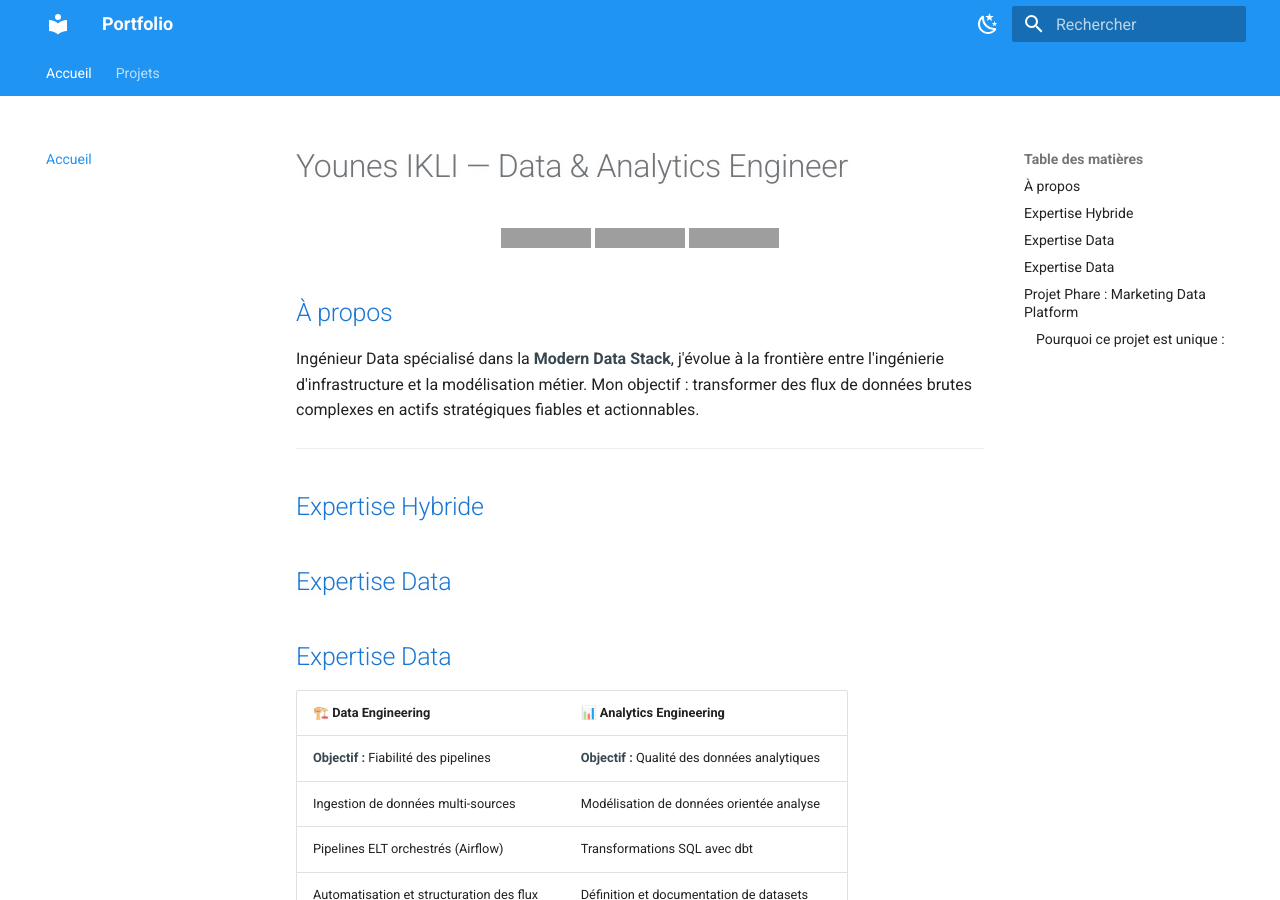
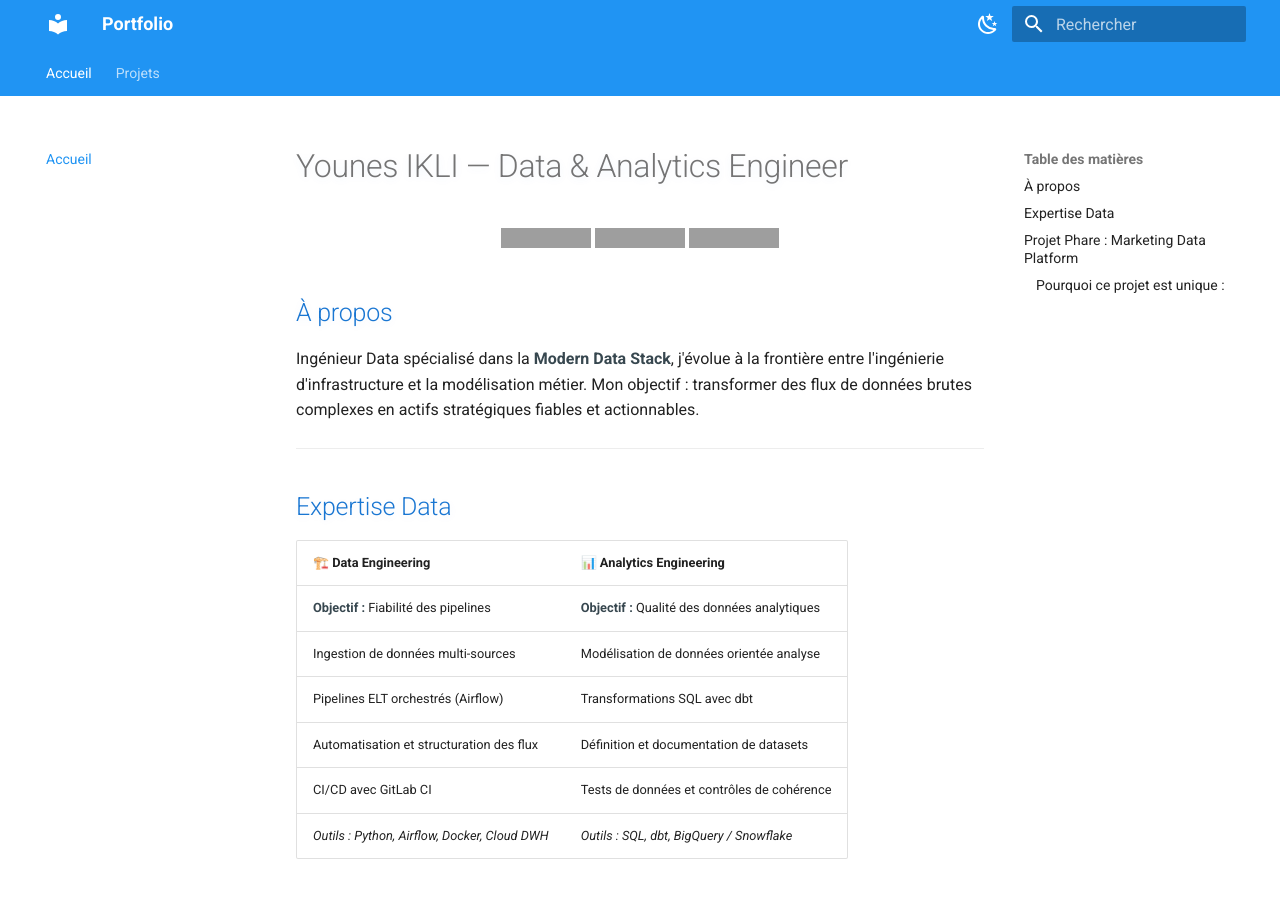
Before and after one commit to y-ikli/portfolio, an MkDocs documentation site: the page built from docs/index.md, in a window 1280 px wide and 900 px high. Built offline with MkDocs 1.6.1 and Material for MkDocs 9.7.7, drawn with Linux system fonts in a browser that asks for light colours; grey boxes are pictures that could not be loaded.

Commit message:
update home page

```diff
--- a/docs/index.md
+++ b/docs/index.md
@@ -16,10 +16,6 @@
 Ingénieur Data spécialisé dans la **Modern Data Stack**, j'évolue à la frontière entre l'ingénierie d'infrastructure et la modélisation métier. Mon objectif : transformer des flux de données brutes complexes en actifs stratégiques fiables et actionnables.
 
 ---
-
-## Expertise Hybride
-
-## Expertise Data
 
 ## Expertise Data
 
```
